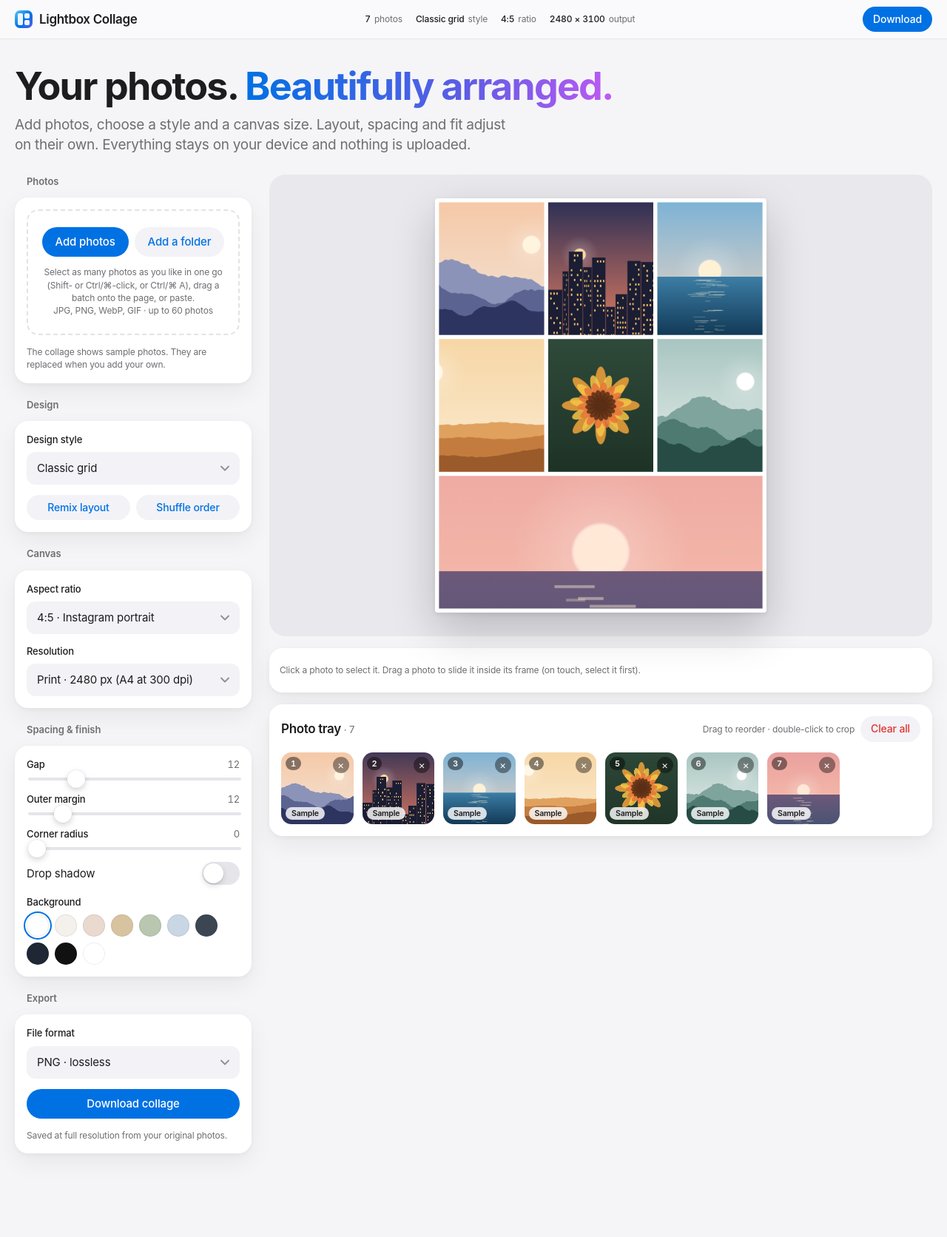
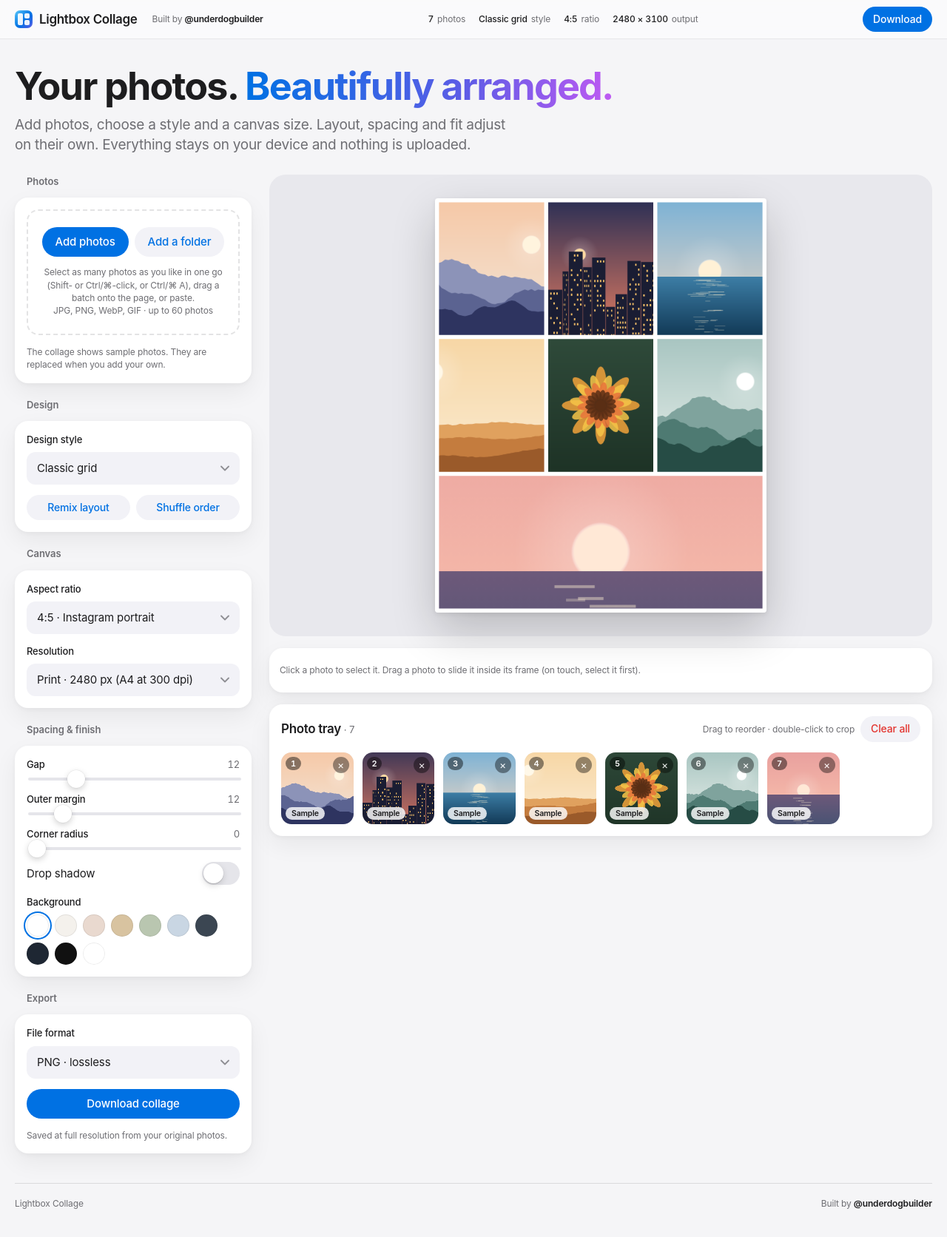
Before and after one commit to adarshmalpeddiwar-beep/lightbox-collage, a plain HTML site: page index.html in a window 1280 px wide. Shown: the whole page at 74% size. Before the commit the page ends 1599 px from the top, so only its background shows below. Drawn offline with Linux system fonts and the light colour scheme.

Commit message:
Add 'Built by @underdogbuilder' credit to toolbar and footer

```diff
--- a/index.html
+++ b/index.html
@@ -129,12 +129,18 @@ input[type=color]::-moz-color-swatch{border:1px solid var(--line);border-radius:
 .toast{position:fixed;left:50%;transform:translateX(-50%);bottom:calc(24px + env(safe-area-inset-bottom,0px));z-index:60;background:var(--glass);-webkit-backdrop-filter:saturate(180%) blur(20px);backdrop-filter:saturate(180%) blur(20px);color:var(--ink);padding:12px 20px;border-radius:980px;font-weight:500;font-size:14px;max-width:min(560px,calc(100% - 32px));box-shadow:0 10px 40px rgba(0,0,0,.18),0 0 0 .5px var(--line)}
 .result img{max-width:100%;max-height:62vh;display:block;margin:0 auto;border-radius:10px}
 .sr{position:absolute;width:1px;height:1px;overflow:hidden;clip:rect(0 0 0 0)}
+.byline{font-size:12px;color:var(--muted);white-space:nowrap}
+.byline b{color:var(--ink);font-weight:600}
+.foot{margin-top:40px}
+.foot-in{max-width:1400px;margin:0 auto;border-top:1px solid var(--sep);padding-top:18px;display:flex;justify-content:space-between;flex-wrap:wrap;gap:8px 16px;font-size:12px;color:var(--muted)}
+.foot-in b{color:var(--ink);font-weight:600}
 @media (max-width:900px){.app{grid-template-columns:minmax(0,1fr)}.main{order:-1}.stage{padding:16px;min-height:260px;border-radius:18px}.stats{display:none}.intro{padding-block:24px 18px}}
 @media (prefers-reduced-motion:reduce){*{transition:none!important;animation:none!important}}
 </style>
 
 <nav class="nav" aria-label="Toolbar"><div class="nav-in gut">
   <span class="appname"><span class="appicon" aria-hidden="true"><i></i><i></i><i></i></span>Lightbox Collage</span>
+  <span class="byline">Built by <b>@underdogbuilder</b></span>
   <div class="stats" aria-live="polite">
     <span class="stat"><b id="stPhotos">0</b>photos</span>
     <span class="stat"><b id="stStyle">—</b>style</span>
@@ -246,6 +252,8 @@ input[type=color]::-moz-color-swatch{border:1px solid var(--line);border-radius:
     </section>
   </main>
 </div>
+
+<footer class="foot gut"><div class="foot-in"><span>Lightbox Collage</span><span>Built by <b>@underdogbuilder</b></span></div></footer>
 
 <div class="modal" id="cropModal" hidden>
   <div class="sheet" role="dialog" aria-modal="true" aria-labelledby="cropTitle">
```
